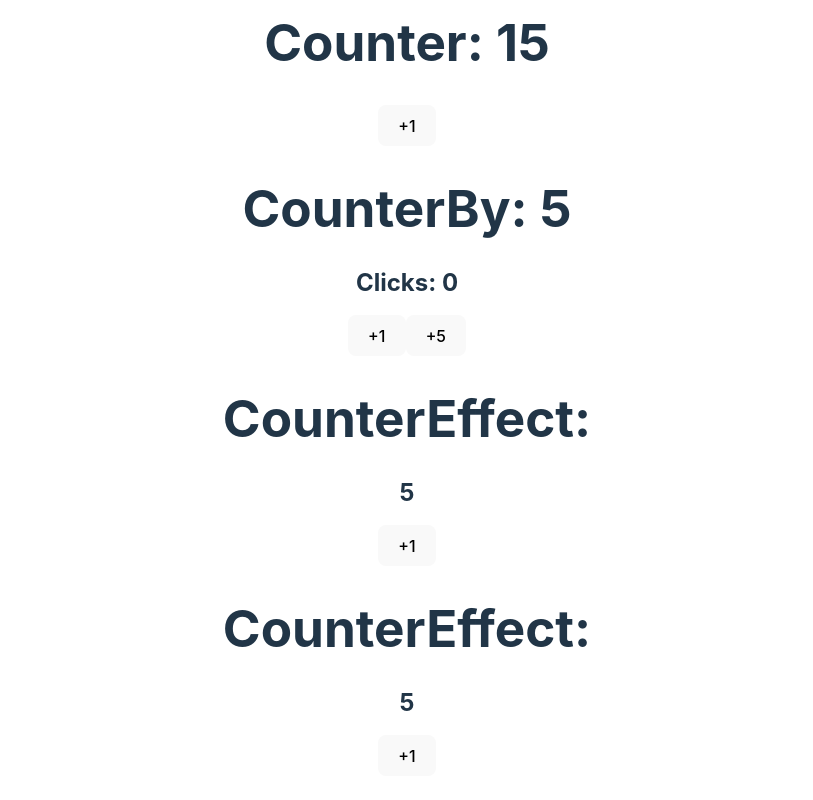
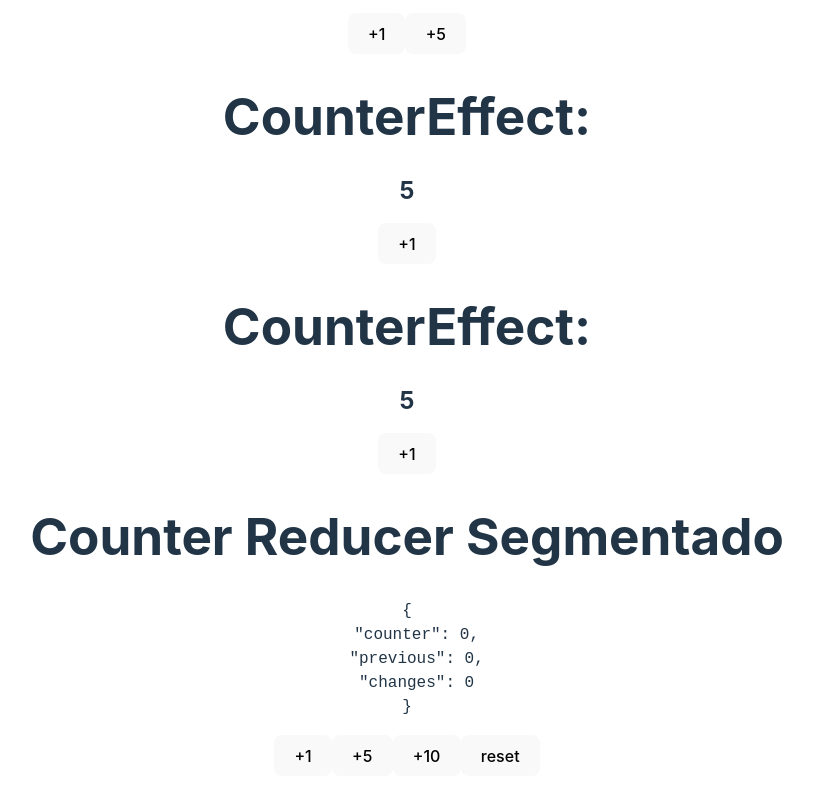
Before and after one commit to AlexanderMartinez25/bases-react, a React (Vite) app: page / in a window 1280 px wide. Shown: the part 354-1154 px from the top of the page, without its empty margins (233-1046 px from the left). Built offline with nearby package versions, Linux system fonts and the light colour scheme.

Commit message:
Separar acciones, interfaces y reducer

```diff
--- a/src/App.tsx
+++ b/src/App.tsx
@@ -3,16 +3,17 @@
 import { Counter } from './bases/Counter'
 import { CounterEffect } from './bases/CounterEffect'
 import { CounterHook } from './bases/CounterHook'
-import { CounterReducerComponent } from './bases/CounterReducer'
+import { CounterReducerComponent } from './counter-reducer/CounterReducer'
+// import { CounterReducerComponent } from './bases/CounterReducer'
 
 function App() {
   return (
     <>
-      <CounterReducerComponent />
       <Counter initialValue={15} />
       <CounterBy />
       <CounterEffect />
       <CounterHook />
+      <CounterReducerComponent />
     </>
   )
 }
--- /dev/null
+++ b/src/counter-reducer/CounterReducer.tsx
@@ -0,0 +1,43 @@
+import { useReducer } from "react"
+import { CounterState } from "./interfaces/interfaces";
+import { counterReducer } from "./state/counterReducer";
+
+const INITIAL_STATE: CounterState = {
+  counter: 0,
+  previous: 0,
+  changes: 0
+}
+
+export const CounterReducerComponent = () => {
+
+  const [counterState, dispatch] = useReducer(counterReducer, INITIAL_STATE)
+
+  const handleReset = () => {
+    dispatch({ type: "reset" })
+  }
+  const increaseBy = (value: number) => {
+    dispatch({ type: "increaseBy", payload: { value } })
+  }
+
+  return (
+    <>
+      <h1>Counter Reducer Segmentado</h1>
+      <pre>{JSON.stringify(counterState, null, 2)}</pre>
+      <button onClick={() => increaseBy(1)}>
+        +1
+      </button>
+
+      <button onClick={() => increaseBy(5)}>
+        +5
+      </button>
+
+      <button onClick={() => increaseBy(10)}>
+        +10
+      </button>
+
+      <button onClick={handleReset}>
+        reset
+      </button>
+    </>
+  )
+}
--- /dev/null
+++ b/src/counter-reducer/actions/actions.ts
@@ -0,0 +1,4 @@
+
+export type CounterAction =
+  | { type: 'increaseBy', payload: { value: number; } }
+  | { type: 'reset' };
--- /dev/null
+++ b/src/counter-reducer/interfaces/interfaces.ts
@@ -0,0 +1,5 @@
+export interface CounterState {
+  counter: number;
+  previous: number;
+  changes: number;
+}
--- /dev/null
+++ b/src/counter-reducer/state/counterReducer.ts
@@ -0,0 +1,25 @@
+import { CounterAction } from "../actions/actions";
+import { CounterState } from "../interfaces/interfaces";
+
+export const counterReducer = (state: CounterState, action: CounterAction): CounterState => {
+
+  const { counter, changes } = state;
+
+  switch (action.type) {
+    case 'reset':
+      return {
+        changes: 0,
+        counter: 0,
+        previous: 0
+      }
+    case 'increaseBy':
+      return {
+        changes: changes + 1,
+        counter: counter + action.payload.value,
+        previous: counter
+      }
+
+    default:
+      return state;
+  }
+}
```
